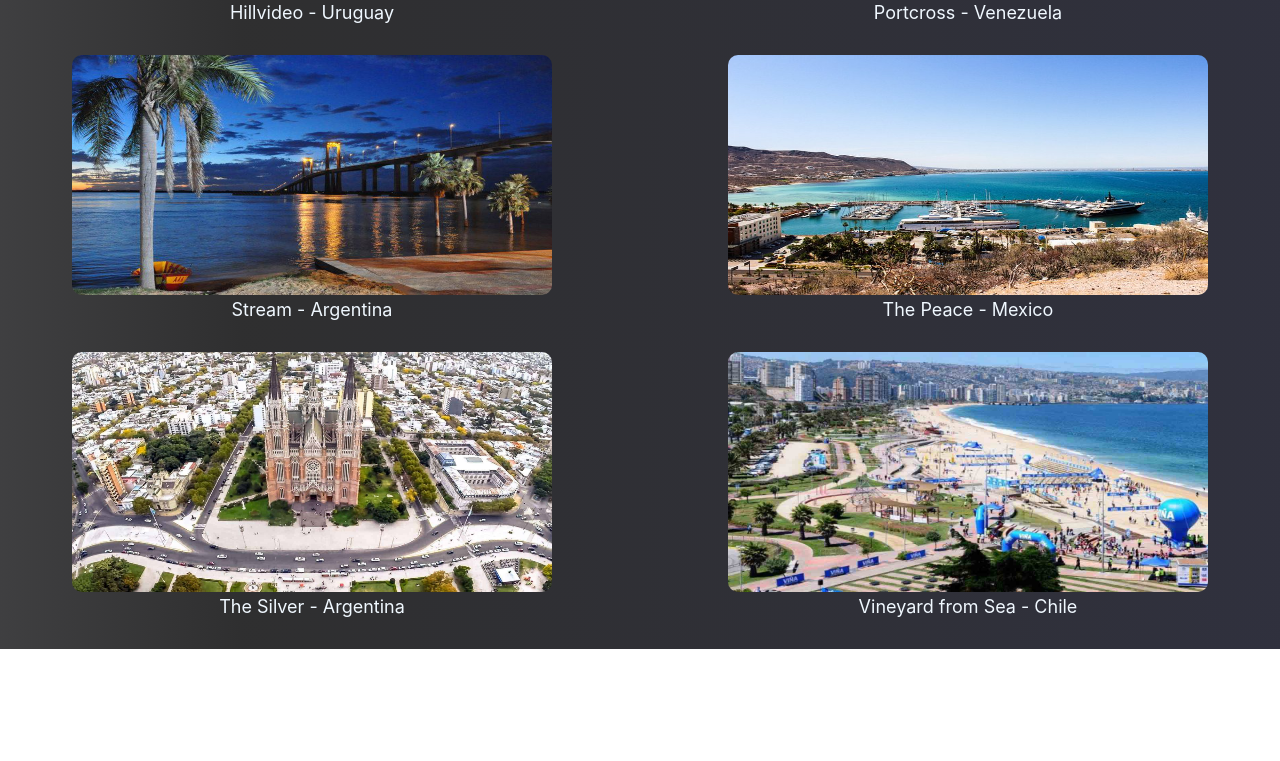
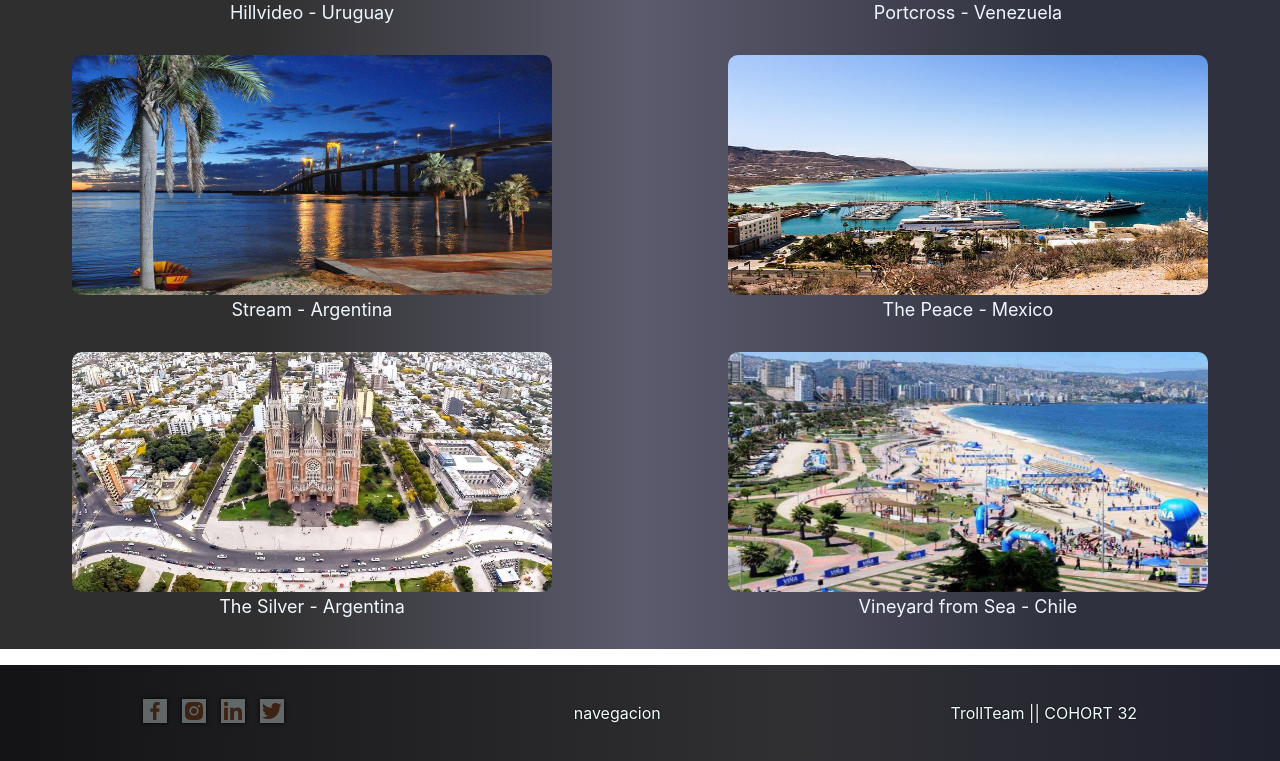
Before and after one commit to ReyesRRV/mytinerary-reyes-arcuri, a React (Create React App) app: page /Cities in a window 1280 px wide. Shown: the part 1181-1942 px from the top of the page. Before the commit the page ends 1846 px from the top, so only its background shows below. Built offline with nearby package versions, Linux system fonts and the light colour scheme.

Commit message:
arreglos

```diff
--- a/src/App.js
+++ b/src/App.js
@@ -16,9 +16,6 @@ function App() {
           <Route path="/" element={<Home />} />
         </Routes>
       </BrowserRouter>
-
-      <Footer />
-
     </>
   );
 }
--- a/src/pages/Cities.jsx
+++ b/src/pages/Cities.jsx
@@ -57,6 +57,7 @@ export default function Cities(props) {
     <div className='slideCitie'>
         {items.slice(start, end).map(itemView)}
     </div>
+    <Footer2/>
     </>
   )
 }
--- a/src/pages/Welcome.jsx
+++ b/src/pages/Welcome.jsx
@@ -4,6 +4,7 @@ import home from "./Home"
 import React from 'react'
 import '../styles/Welcome.css'
 import CallToAction from "../components/Hero";
+import Footer from "../components/Footer";
 
 
 export default function Welcome(props) {
@@ -18,6 +19,7 @@ export default function Welcome(props) {
         <CallToAction linkTo='Home' buttonText={buttonText}/>
         {props.childen}
     </div>
+    <Footer/>
     </div>
 
   )
--- a/src/styles/Cities.css
+++ b/src/styles/Cities.css
@@ -9,8 +9,8 @@
     flex-wrap: wrap;
     margin-top: 1rem;
     margin-bottom: 1rem;
-    background: rgb(20,20,22);
-    background: linear-gradient(90deg, rgba(20,20,22,0.8155637254901961) 0%, rgba(7,7,8,0.8379726890756303) 19%, rgba(32,33,47,0.927608543417367) 100%);
+    background: rgb(0,0,0);
+    background: linear-gradient(90deg, rgba(0,0,0,0.8155637254901961) 20%, rgba(60,60,82,0.8379726890756303) 50%, rgba(32,33,47,0.927608543417367) 83%);
     padding-top: 2rem ;
     padding-bottom: 2rem;
 }
```
